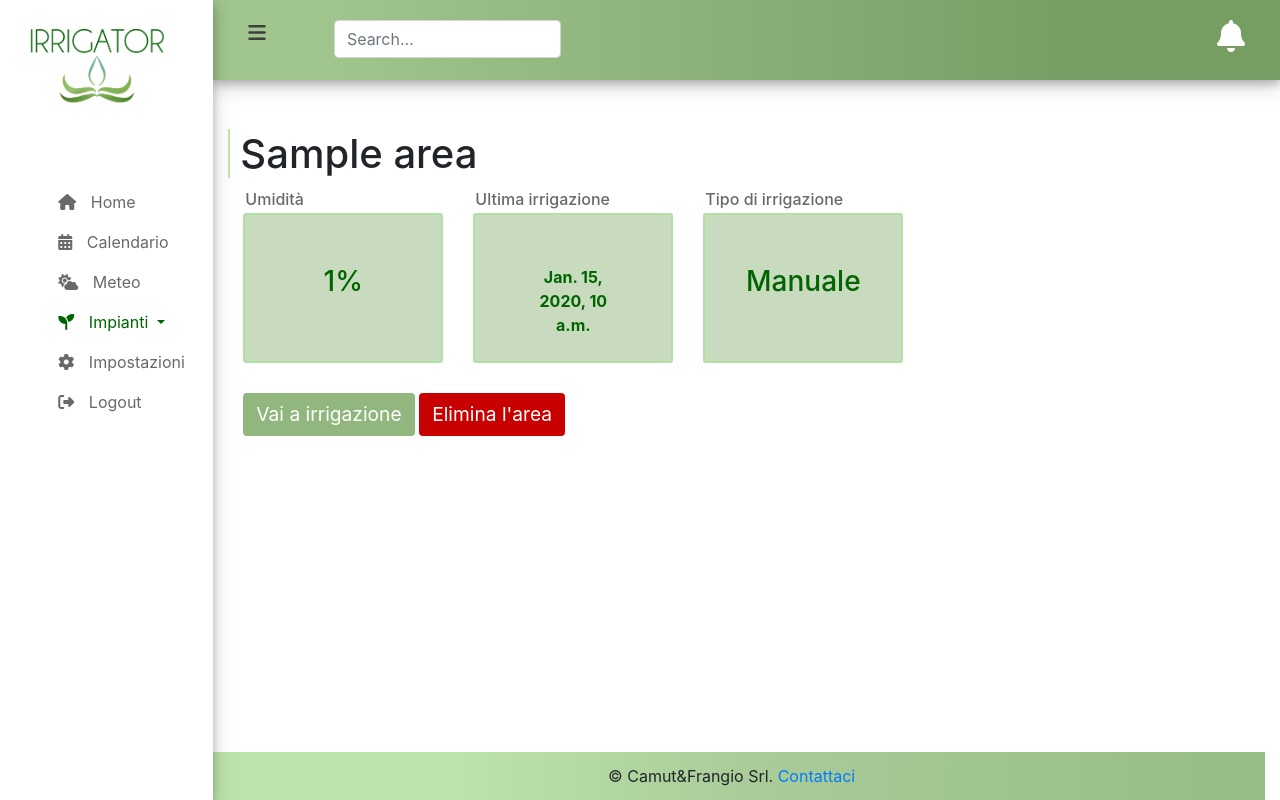
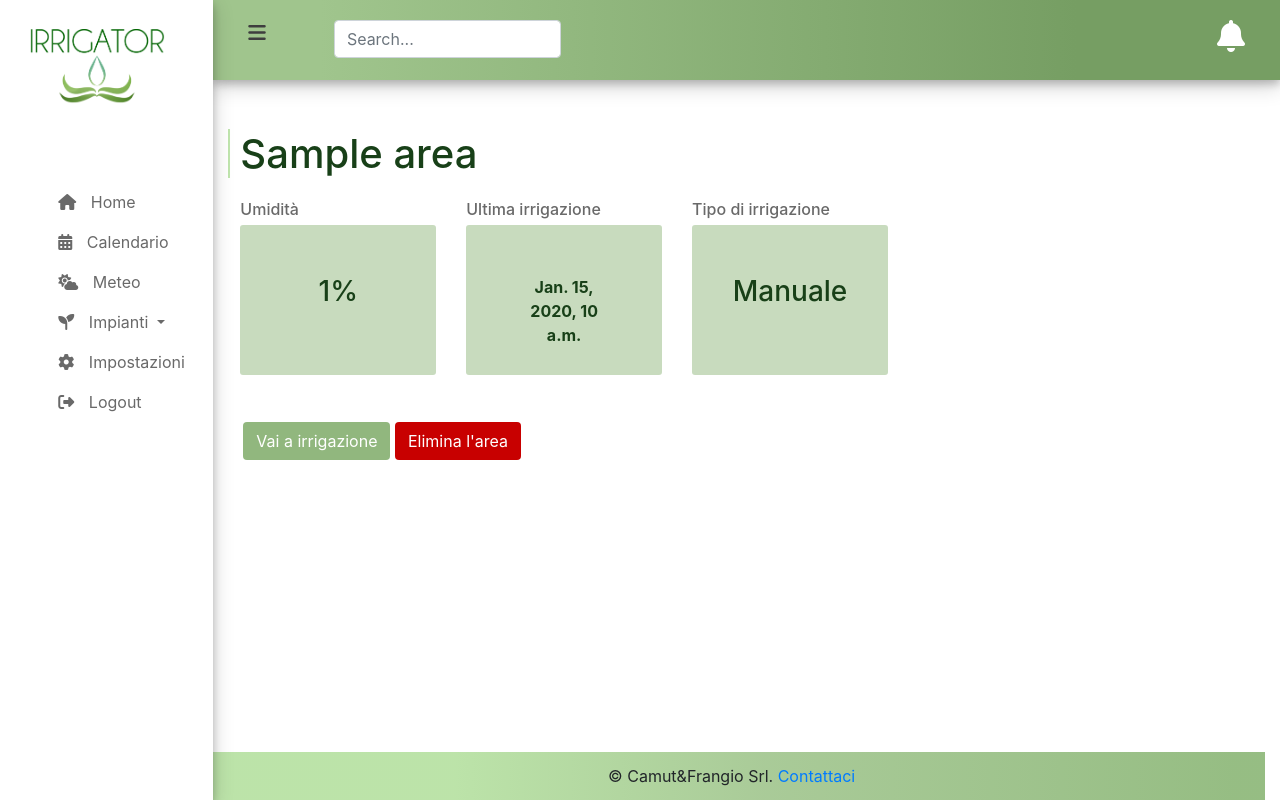
Before and after one commit to kamuttini/IrrigationApp, a Django app: page /1/area_detail/ in a window 1280 px wide. Run offline with Django 3.2, Linux system fonts and the light colour scheme; a user stored in the database is signed in; tables that the repository leaves empty hold one stand-in row (values such as "Sample post"); data that the repository does not hold is empty; some libraries are stand-ins or nearby versions.

Commit message:
100 css lines removed

```diff
--- a/agenda/utils.py
+++ b/agenda/utils.py
@@ -22,7 +22,7 @@ class Calendar(HTMLCalendar):
             today = None
         d = ''
         if today and today.day == day:
-            d=f'<b style ="position: absolute; margin-top: -15px; margin-left:-20px; color:rgba(160, 197, 141, 1); font-size:20px;">{day}</b>'
+            d=f'<b style ="position: absolute; margin-top: -20px; margin-left:-20px; color:rgba(160, 197, 141, 1); font-size:18px; background-color:white; line-height: 18px">{day}</b>'
         for event in events_per_day:
             d += f'<li style="background-color:{event.color}; list-style:none;"> {event.get_html_url} </li>'
         for irrigation in irrigations_per_day:
--- a/agenda/views.py
+++ b/agenda/views.py
@@ -26,7 +26,6 @@ class CalendarView(generic.ListView):
         d = get_date(self.request.GET.get('month', None))
         cal = Calendar(d.year, d.month)
         html_cal = cal.formatmonth(self.request.user, withyear=True)
-        html_cal = html_cal.replace('class="date">%i<' % d.day, '><')
         context['calendar'] = mark_safe(html_cal)
         context['prev_month'] = prev_month(d)
         context['next_month'] = next_month(d)
--- a/dashboard/models.py
+++ b/dashboard/models.py
@@ -72,7 +72,7 @@ class Garden(models.Model):
 
 class Area(models.Model):
     garden = models.ForeignKey(Garden, on_delete=models.CASCADE, default=None)
-    name = models.CharField(max_length=200)
+    name = models.CharField(max_length=10)
     position = models.IntegerField(default=0)
     humidity = models.IntegerField(default=0)
     last_irrigation = models.DateTimeField('ultima irrigazione', default="2012-01-01 00:01", editable=False)
--- a/dashboard/static/style.css
+++ b/dashboard/static/style.css
@@ -1,34 +1,96 @@
 /* GENERAL */
+* {
+    transition: 0.3s;
+}
+
 .body-container {
     height: 100vh;
 }
 
-li a {
-    color: dimgrey;
+.main-content {
+    padding: 50px;
+    color: #184018;
 }
 
-li a:hover {
-    color: #91B77E;
+.main-content a {
+    color: #184018;
 }
 
-.main-content {
-    padding: 50px;
+.main-content a:hover {
+    color: white;
 }
 
-.main-content h1 {
+.margin{
+    margin-top: 20px;
+}
+
+.margin-left{
+    margin-left: 15px;
+}
+.margin-bottom{
+    margin-bottom: 20px;
+}
+
+.title {
     border-left: 2px rgba(185, 226, 165, 0.9) solid;
     padding-left: 10px;
 }
 
-.description{
-     padding: 40px;
+.main-content .btn, btn:hover {
+    color: white;
 }
+
+.green-button {
+    background-color: #91B77E;
+}
+
+.green-button:hover {
+    background-color: #638d4c;
+}
+
+.red-button {
+    background-color: rgb(200, 0, 0);
+}
+
+.red-button:hover {
+    background-color: darkred;
+}
+
+#edit {
+    color: white;
+}
+
+#edit:hover {
+    color: #999999;
+}
+
+#editable {
+    display: inline;
+}
+
+#editable:hover + #edit {
+    color: #999999;
+}
+
+.dimgray{
+    color: dimgray;
+}
+
+.white {
+    color: #ffffff;
+}
+
 /* LOGIN */
-
 .logo-login img {
     position: absolute;
     width: 250px;
     top: 250px;
+}
+
+@media screen and (max-width: 1200px) {
+    .logo-login img {
+        width: 15%;
+    }
 }
 
 /* HEADER */
@@ -47,10 +109,6 @@ li a:hover {
     color: #3e3e3e;
 }
 
-.white {
-    color: #ffffff;
-}
-
 .notification {
     position: relative;
     left: 30px;
@@ -65,9 +123,11 @@ li a:hover {
     margin-top: 20px;
     margin-right: -10px;
     cursor: pointer;
-    color: white;
     font-weight: 900;
-    text-align: center;
+}
+
+.notification-list {
+    transition: none !important;
 }
 
 /* FOOTER */
@@ -91,7 +151,6 @@ li a:hover {
     z-index: 100;
     flex: none;
     width: 20%;
-    transition: 0.3s;
 }
 
 #sidebar ul {
@@ -115,32 +174,17 @@ li a:hover {
     margin-right: 10px;
 }
 
-.green-button {
-    background-color: #91B77E !important;
-    border-color: transparent !important;
-    transition: 0.2s;
+#sidebar li a {
+    color: dimgrey;
 }
 
-.green-button:hover {
-    background-color: #638d4c !important;
-}
-
-#edit {
-    color: white;
-}
-
-#edit:hover {
-    color: #999999;
-}
-
-#editable:hover + #edit {
-    color: #999999;
+#sidebar li a:hover {
+    color: #91B77E;
 }
 
 /*INDEX*/
-
-.card-title a {
-    color: darkgreen;
+.card {
+    width: 18rem;
 }
 
 .card-title a:hover {
@@ -150,105 +194,36 @@ li a:hover {
 
 .card-text {
     font-size: 0.9em;
-    color: grey;
 }
 
 /*GARDEN_DETAIL*/
-
-.garden-city {
-    padding: 30px 0 0 20px;
-    font-weight: normal;
-    color: darkgreen;
+.area {
+    height: 28%;
+    padding: 30px 0;
+    border-radius: 3px;
+    background-color: rgba(145, 183, 126, 0.5);
+    margin-right: 10px;
 }
 
-.area-name {
-    position: relative;
-    display: block;
-    width: 500px;
-    height: 350px;
-    padding: 10px;
-}
-
-.area-name .garden-area {
-    float: left;
-    width: 20%;
-    height: 28%;
-    margin: 10px;
-    padding: 30px 0;
-    border: 2px rgba(95, 255, 55, 0.2) solid;
-    border-radius: 3px;
-    background-color: rgba(145, 183, 126, 0.5);
-    text-align: center;
-    transition: 0.2s;
-}
-
-.area-name .garden-area:hover {
+.area:hover, .area-info .infos:hover {
     background-color: rgba(118, 172, 90, 0.5);
 }
 
-.garden-area a {
-    color: darkgreen;
+.area a {
     font-weight: bold;
 }
 
-.garden-area a:hover {
-    text-decoration: none;
-    color: darkred;
-}
-
-
-.weather-box-garden {
-    float: left;
-    font-weight: normal;
-    position: fixed;
-    margin: 0;
-    width: 250px;
-    display: block;
-    left: 70%;
-    top: 25%;
-}
-
-.weather-box-garden .weather-days {
+.garden .weather-days {
     width: 200px;
     border: 1px rgba(185, 226, 165, 0.6) solid;
     border-radius: 5px;
 }
 
-.garden-options {
-    padding-top: 20px;
-}
-
-
 /*AREA DETAIL*/
-
-.area-info {
-    display: block;
-    width: 1000px;
-    height: 200px;
-    padding-top: 20px;
-}
-
-.area-info ul {
-    padding: 0;
-}
-
-.area-info .infos {
-    float: left;
-    position: relative;
-    width: 20%;
+.area-info .area {
     height: 150px;
     margin: 15px;
     padding: 50px 0;
-    border: 2px rgba(95, 306, 55, 0.2) solid;
-    border-radius: 3px;
-    background-color: rgba(145, 183, 126, 0.5);
-    text-align: center;
-    color: darkgreen;
-    transition: 0.2s;
-}
-
-.area-info .infos:hover {
-    background-color: rgba(118, 172, 90, 0.5);
 }
 
 .area-info h6 {
@@ -264,101 +239,56 @@ li a:hover {
     font-weight: bold;
 }
 
-.area-options {
-    padding: 15px 0 0 15px;
-}
-
-.area-options a {
-    font-size: 1.2em;
-}
-
-.create-btn-delete {
-    background-color: rgb(200, 0, 0) !important;
-    border-color: transparent !important;
-    transition: 0.2s;
-}
-
-.create-btn-delete:hover {
-    background-color: darkred !important;
-}
-
 /* WEATHER */
-
-.weather-box {
-    padding-top: 20px;
-}
-
 .weather-box h3 {
     padding: 10px 0 0 20px;
     font-weight: normal;
-    color: #006400;
 }
 
-.weather-days {
-    width: 900px;
-    padding: 0;
-    margin: 0;
-    display: flex;
-    justify-content: space-between;
-    position: relative;
+.weather-days li {
     list-style: none;
 }
 
-.weather-days li {
-    display: block;
-}
-
 .weather-days .day {
-    min-width: 200px;
     border-left: 1px rgba(185, 226, 165, 0.6) solid;
-}
-
-.weather-image-icon {
-    height: 80px;
-    width: 80px;
+    min-width: 150px;
 }
 
 .weather-days .day:first-child {
     border: 0;
 }
 
+.weather-image-icon {
+    width: 80px;
+    height: 80px;
+}
+
 .weather-days .weather-info-list {
-    text-align: center;
-    height: 100%;
     padding: 20px 40px 20px 40px;
 }
 
 .weather-info-list li {
-    font-size: 13px;
+    font-size: 14px;
     font-weight: lighter;
-    text-align: center;
     color: dimgray;
     padding: 2px 0 4px 0;
 }
 
 .weather-info-list .weather-description {
     font-size: 15px;
-    font-weight: bold;
+    font-weight: 600;
 }
 
-@media screen and (max-width: 1200px) {
-
-    .logo-login img {
-        width: 15%;
-    }
-}
-
-
 /* CALENDAR */
-
 .calendar {
-    width: 70%;
     font-size: 13px;
 }
 
+.calendar a:hover{
+    color: #184018;
+}
 .calendar tr, .calendar td {
-    border: 0.3px solid darkgreen;
-    border-radius: 8px;
+    border: 0.3px solid #184018;
 }
 
 .calendar th {
@@ -370,7 +300,7 @@ li a:hover {
 .calendar td {
     width: 100px;
     height: 45px;
-    padding: 20px 0px 0px 5px;
+    padding: 20px 0 0 5px;
 }
 
 .month {
@@ -383,43 +313,16 @@ li a:hover {
 
 ul {
     height: 100%;
-    padding: 0px 5px 0px 20px;
-}
-
-a {
-    color: #17a2b8;
-}
-
-.left {
-    float: left;
-}
-
-.right {
-    float: right;
-}
-
-.center {
-    margin-left: 50px;
-}
-
-.clearfix {
-    margin-right: 335px;
-    margin-bottom: 15px;
+    padding: 0 5px 0 20px;
 }
 
 /* TIMER */
 
 .timer {
     height: 250px;
-    text-align: center;
     background-color: #BCE2A9;
     border-radius: 8px;
     padding: 20px;
-}
-
-#description {
-    text-align: center;
-    padding: 50px
 }
 
 .slidecontainer {
@@ -434,8 +337,6 @@ a {
     background: white;
     outline: none;
     opacity: 0.7;
-    -webkit-transition: .2s;
-    transition: opacity .2s;
     margin-bottom: 20px;
 }
 
@@ -466,7 +367,14 @@ a {
     overflow-y: auto
 }
 
-#edit-title, .dropdown-toggle{
+#edit-title, .settings .dropdown-toggle {
     display: inline;
-    color: darkgreen;
 }
+
+.settings a:hover{
+    color: #184018;
+}
+
+.description {
+    padding: 40px;
+}
--- a/dashboard/templates/dashboard/area_detail.html
+++ b/dashboard/templates/dashboard/area_detail.html
@@ -1,30 +1,28 @@
 {% extends 'layout/base.html' %}
 {% block content %}
-    <h1 id="editable" style="display: inline">{{ area.name }}</h1>
+    <h1 class="title" id="editable">{{ area.name }}</h1>
     <a id="edit" href="../update/area"><i class="fas fa-pen"></i></a>
-    <div class="area-info">
-        <ul>
-            <div class="infos">
+    <div class="area-info margin col-9" style="padding: 12px; ">
+        <div class="row text-center">
+            <div class="area col-3">
                 <h6>Umidità</h6>
                 <h3>{{ area.humidity }}%</h3>
             </div>
-            <div class="infos">
+            <div class="area col-3">
                 <h6>Ultima irrigazione</h6>
                 <p>{{ area.last_irrigation }}</p>
             </div>
-            <div class="infos">
+            <div class="area col-3">
                 <h6>Tipo di irrigazione</h6>
                 <h3>{{ area.get_irrigation_type_display }}</h3>
             </div>
-        </ul>
+        </div>
+
     </div>
-
-    <div class="area-options">
-
-        <a class="btn btn-primary green-button" href="../irrigation/{{ area.irrigation_type }}">
+    <div class="col margin">
+        <a class="btn green-button" href="../irrigation/{{ area.irrigation_type }}">
             Vai a irrigazione</a>
-
-        <a class="btn btn-primary create-btn-delete" href="../delete/area">Elimina l'area</a>
+        <a class="btn red-button" href="../delete/area">Elimina l'area</a>
     </div>
 
 {% endblock content %}
--- a/dashboard/templates/dashboard/create.html
+++ b/dashboard/templates/dashboard/create.html
@@ -3,6 +3,7 @@
 
 <form method='POST'> {% csrf_token %}
     {{ form.as_p }}
-    <p><input class="btn btn-primary green-button" type="submit" value="Crea"> <a class="btn btn-primary green-button" href="/">Annulla</a>
+    <input class="btn green-button" type="submit" value="Crea">
+    <a class="btn green-button" href="/">Annulla</a>
 </form>
 {% endblock content %}
--- a/dashboard/templates/dashboard/delete.html
+++ b/dashboard/templates/dashboard/delete.html
@@ -3,6 +3,8 @@
 
 <form method="POST">{% csrf_token %}
     <h3>Procedere con l'eliminazione?</h3>
-    <p style="padding-top: 10px"><input class="btn btn-primary create-btn-delete" type="submit"  value="Elimina" /> <a class="btn btn-primary green-button" href="/">Annulla</a></p>
+    <div class="margin">
+            <input class="btn red-button" type="submit" value="Elimina" /> <a class="btn green-button" href="/">Annulla</a>
+    </div>
 </form>
 {% endblock content %}
--- a/dashboard/templates/dashboard/event.html
+++ b/dashboard/templates/dashboard/event.html
@@ -2,7 +2,7 @@
 
 {% block content %}
     <div class="clearfix">
-        <a class="btn btn-info green-button left" href="/calendar"> Back to calendar </a>
+        <a class="btn green-button left" href="/calendar"> Back to calendar </a>
     </div>
 
     <form method="post">
@@ -11,10 +11,10 @@
             {{ form }}
             <tr>
                 <td colspan="2">
-                    <button type="submit" class="btn green-button btn-info right"> Submit</button>
+                    <button type="submit" class="btn green-button right"> Submit</button>
                 </td>
                  {% if  request.get_full_path != "/calendar/new/" %}
-                <td colspan="3"><a class="btn btn-primary create-btn-delete" href="../delete/">Elimina l'evento</a></td>
+                <td colspan="3"><a class="btn red-button" href="../delete/">Elimina l'evento</a></td>
                 {% endif %}
             </tr>
         </table>
--- a/dashboard/templates/includes/header.html
+++ b/dashboard/templates/includes/header.html
@@ -9,8 +9,8 @@
         <div class="row justify-content-end" style="padding-right: 15px">
             <i class="fas fa-bell fa-2x white"></i>
             {% if notifications.count > 0 %}
-                <span class="notification-count" role="button" type="button" class="btn" data-toggle="dropdown">{{ notifications.count }}</span>
-                <div class="dropdown-menu" aria-labelledby="dropdownMenuButton">
+                <span class="notification-count text-center white" role="button" type="button" class="btn" data-toggle="dropdown">{{ notifications.count }}</span>
+                <div class="dropdown-menu notification-list" aria-labelledby="dropdownMenuButton">
                     {% for n in notifications %}
                         <span class="dropdown-item">
                             <h5> {{ n.title }}</h5>
--- a/dashboard/templates/includes/sidebar.html
+++ b/dashboard/templates/includes/sidebar.html
@@ -7,7 +7,7 @@
           <img id="logo" src="{% static 'images/logo_crop.png' %}" alt="logo_small">
         </picture>
     </a>
-    <ul class="navbar-nav">
+    <ul class="navbar-nav dimgray">
         <li class="nav-item {% if request.resolver_match.url_name == "index" %} active {% endif %}">
             <a class="nav-link" href="{% url 'index' %}">
                 <i class="fas fa-home"></i>
@@ -56,8 +56,5 @@
                 <span class="nav-text">Logout</span>
             </a>
         </li>
-
-
     </ul>
-
 </nav>
```
Also changed, not shown: dashboard/templates/dashboard/calendar.html (+14 -5 lines), dashboard/templates/dashboard/calendar_irrigation.html (+8 -6 lines), dashboard/templates/dashboard/detail.html (+19 -14 lines), dashboard/templates/dashboard/index.html (+12 -10 lines), dashboard/templates/dashboard/manual_irrigation.html (+6 -9 lines), dashboard/templates/dashboard/update.html (+5 -3 lines), dashboard/templates/dashboard/weather.html (+10 -8 lines).
